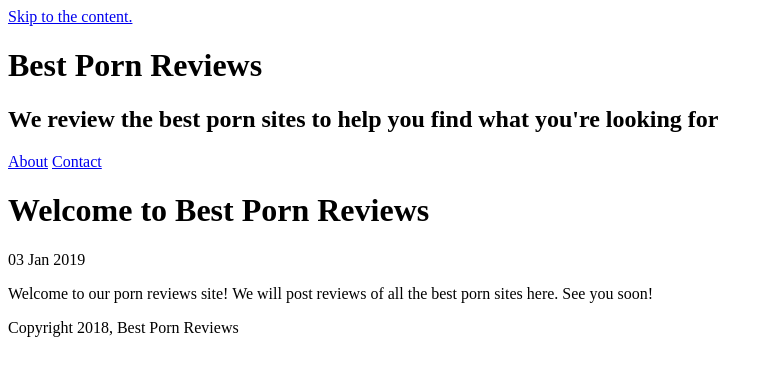
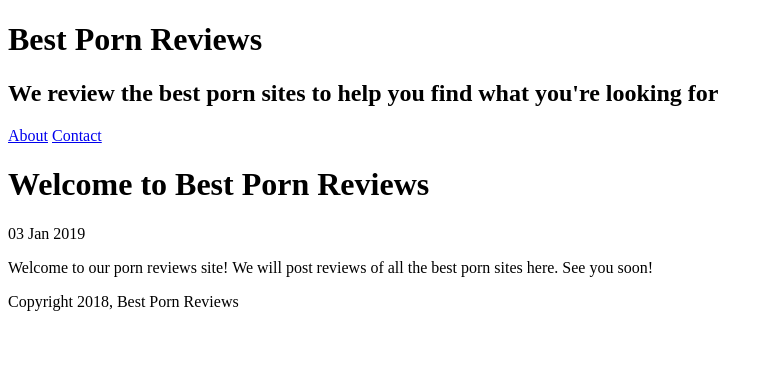
Before and after one commit to bestpornreviews/bestpornreviews.github.io, a Jekyll site: the page built from _posts/2019-01-03-welcome-to-best-porn-reviews.md, in a window 1280 px wide. Shown: the top 376 px of the page, without its empty margins (0-773 px from the left). Built offline with Jekyll 4.4.1, drawn with Linux system fonts in a browser that asks for light colours.

Commit message:
Update default.html

```diff
--- a/_layouts/default.html
+++ b/_layouts/default.html
@@ -20,7 +20,6 @@
     <link rel="stylesheet" href="{{ '/assets/css/style.css?v=' | append: site.github.build_revision | relative_url }}">
   </head>
   <body>
-    <a id="skip-to-content" href="#content">Skip to the content.</a>
 
     <header class="page-header" role="banner">
       <h1 class="project-name">{{ site.title | default: site.github.repository_name }}</h1>
```
